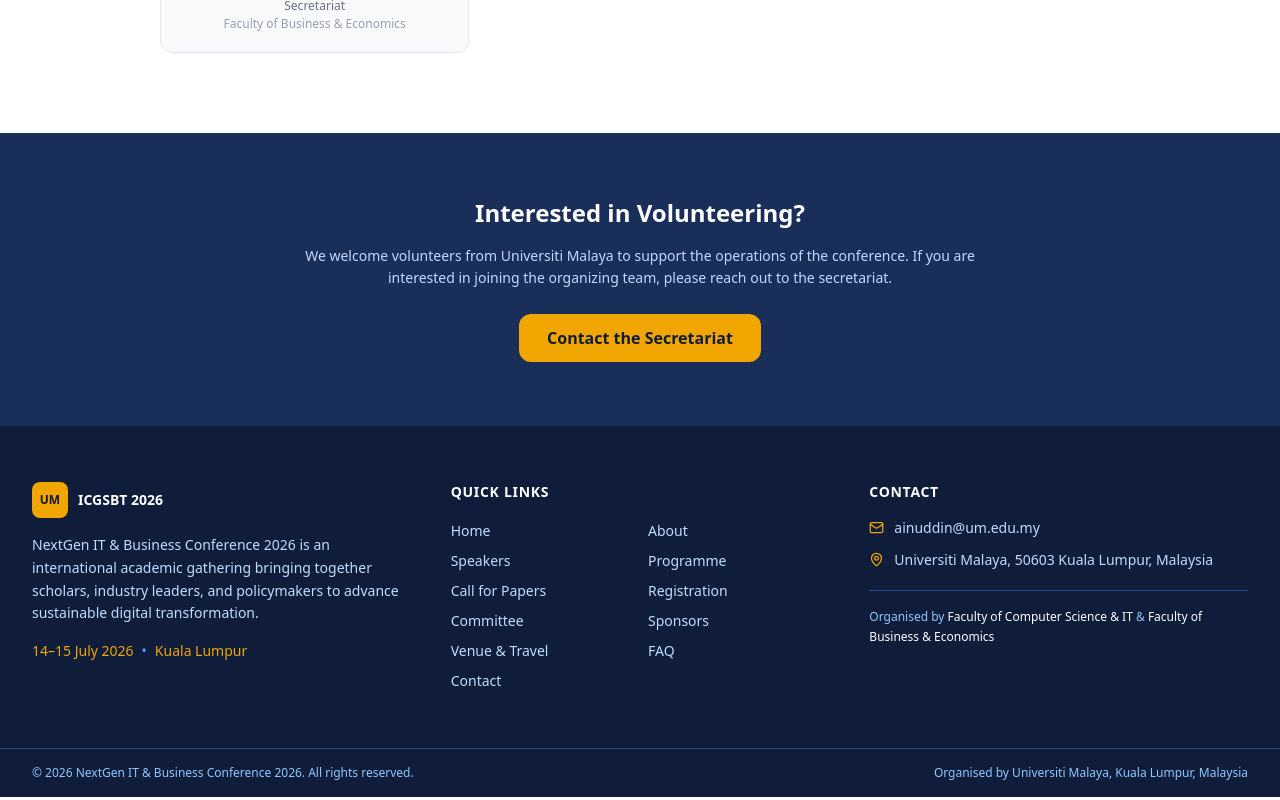
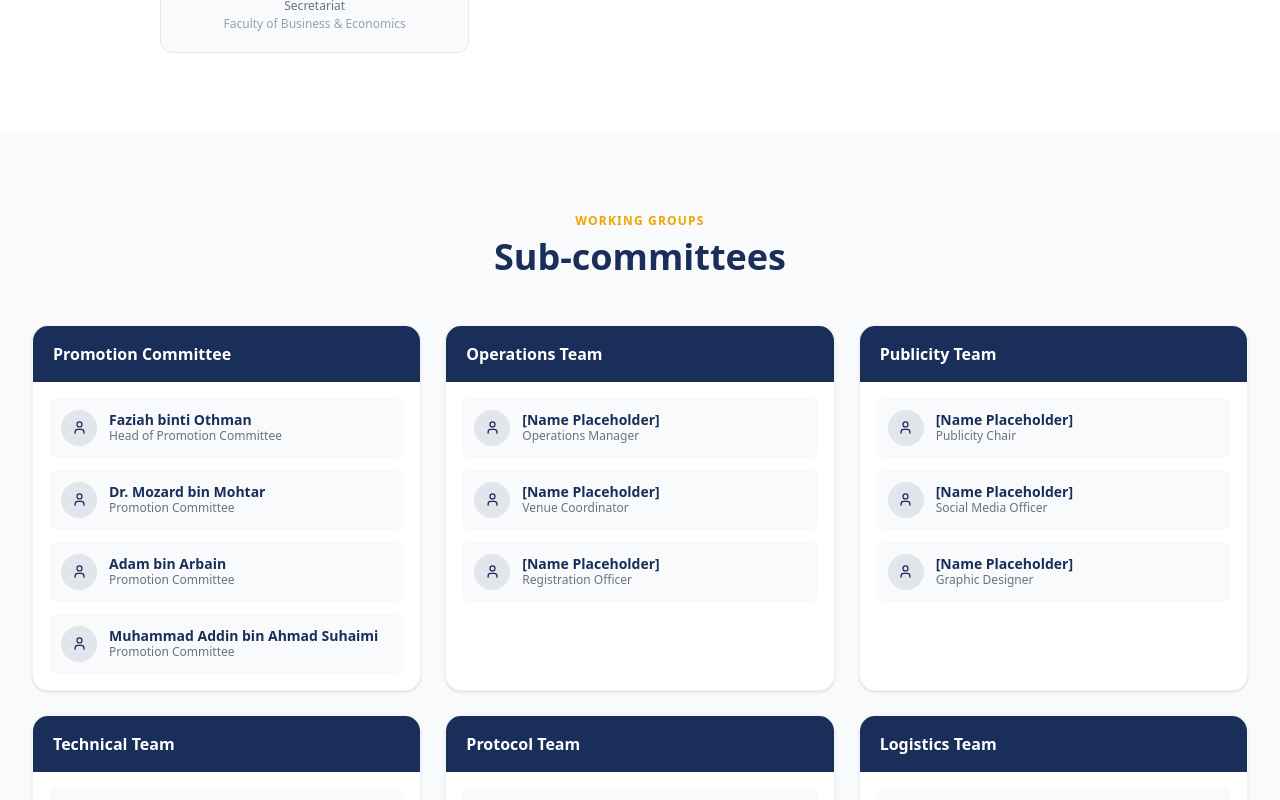
Before and after one commit to adamarbain/International-Conference-Nextgen-2026, a Next.js app: page /committee in a window 1280 px wide. Shown: the part 1360-2160 px from the top of the page. Built offline with nearby package versions, Linux system fonts and the light colour scheme.

Commit message:
Update committee group title and member details for Promotion Committee

```diff
--- a/src/app/committee/page.tsx
+++ b/src/app/committee/page.tsx
@@ -114,7 +114,7 @@
       </section>
 
       {/* ── Sub-committees ─────────────────────────────────────────────── */}
-      {/* <section className="py-20 bg-gray-50">
+      <section className="py-20 bg-gray-50">
         <div className="max-w-7xl mx-auto px-4 sm:px-6 lg:px-8">
           <motion.div
             variants={prefersReducedMotion ? {} : fadeUp}
@@ -171,7 +171,7 @@
             ))}
           </motion.div>
         </div>
-      </section> */}
+      </section>
 
       {/* ── Join CTA ───────────────────────────────────────────────────── */}
       <section className="py-16 bg-navy text-white">
--- a/src/data/seminar.ts
+++ b/src/data/seminar.ts
@@ -706,24 +706,30 @@
   },
   {
     id: "academic",
-    title: "Academic Committee",
+    title: "Promotion Committee",
     members: [
       {
         id: "ac1",
-        name: "Dr. [Name Placeholder]",
-        role: "Academic Committee Chair",
+        name: "Faziah binti Othman",
+        role: "Head of Promotion Committee",
         institution: "Universiti Malaya",
       },
       {
         id: "ac2",
-        name: "Dr. [Name Placeholder]",
-        role: "Programme Reviewer",
+        name: "Dr. Mozard bin Mohtar",
+        role: "Promotion Committee",
         institution: "Universiti Malaya",
       },
       {
         id: "ac3",
-        name: "Dr. [Name Placeholder]",
-        role: "Publications Coordinator",
+        name: "Adam bin Arbain",
+        role: "Promotion Committee",
+        institution: "Universiti Malaya",
+      },
+      {
+        id: "ac4",
+        name: "Muhammad Addin bin Ahmad Suhaimi",
+        role: "Promotion Committee",
         institution: "Universiti Malaya",
       },
     ],
```
